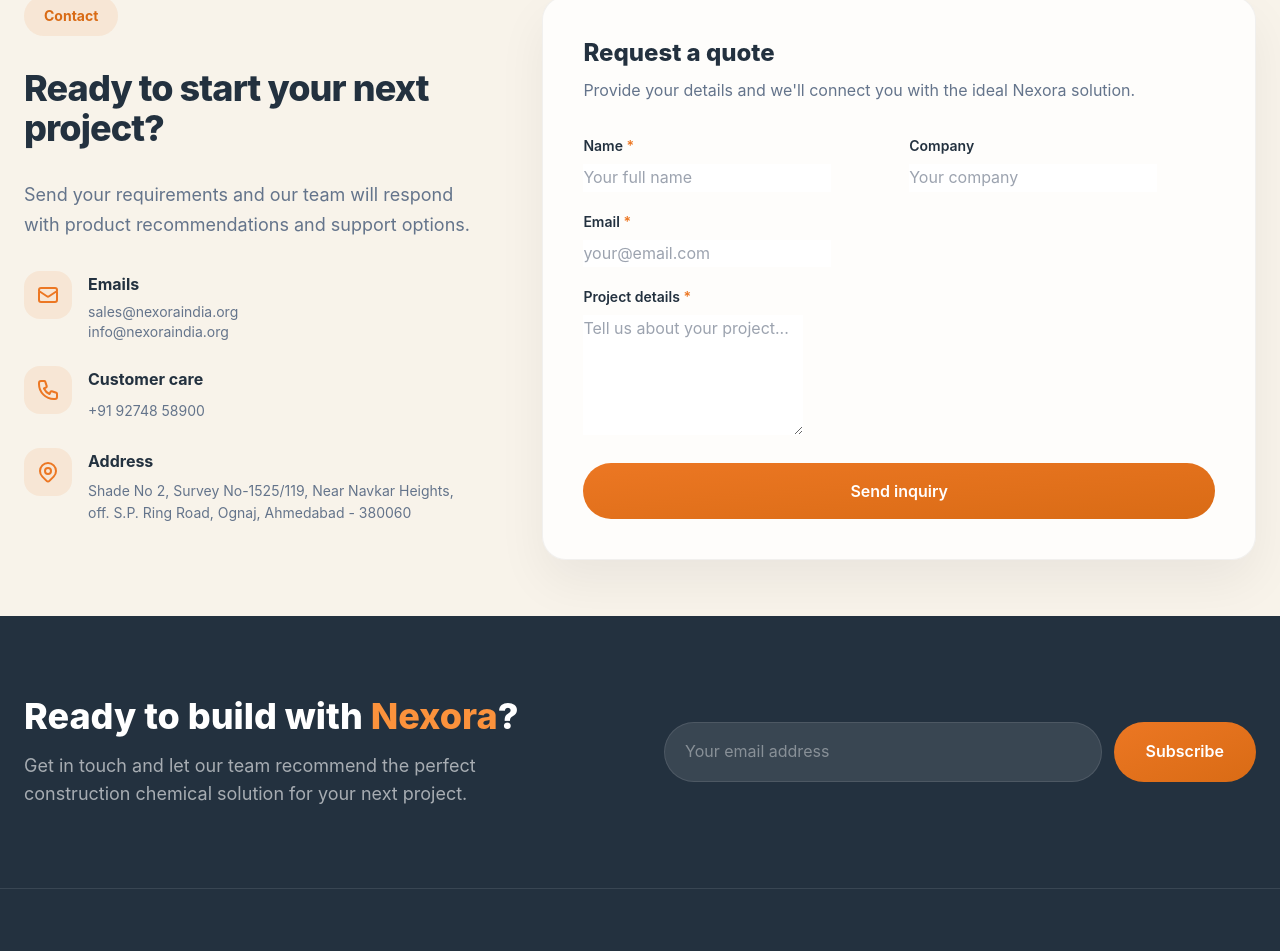
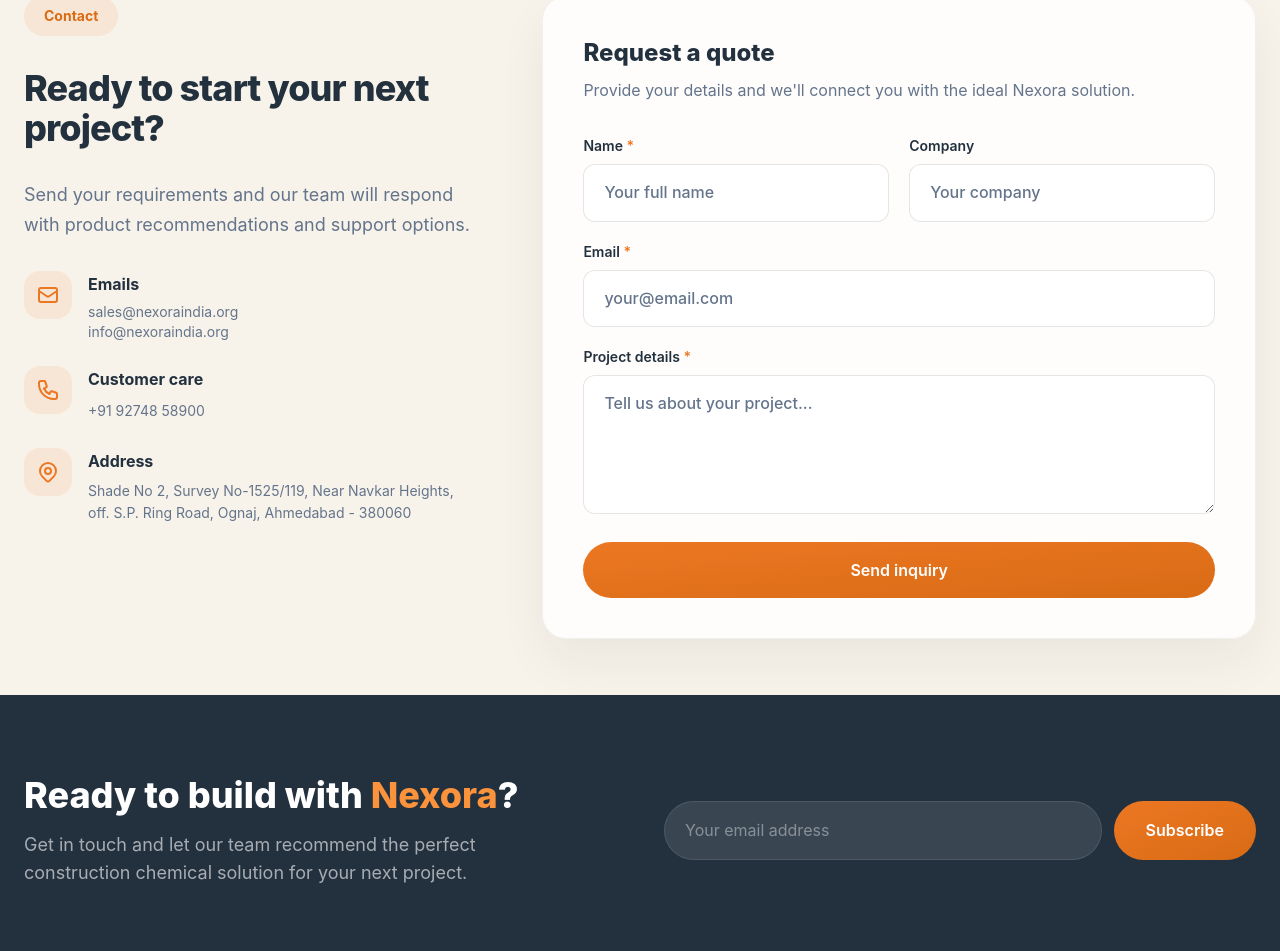
Before and after one commit to jaypalsodha/nexora, a Next.js app: page / in a window 1280 px wide. Shown: the part 6480-7431 px from the top of the page. Built offline with nearby package versions, Linux system fonts and the light colour scheme.

Commit message:
fix: add missing .form-input CSS class for contact form

```diff
--- a/app/globals.css
+++ b/app/globals.css
@@ -130,6 +130,11 @@
   @apply py-14 bg-cream-50;
 }
 
+/* Form inputs */
+.form-input {
+  @apply w-full px-5 py-3.5 rounded-xl border border-black/10 bg-white text-ink placeholder-muted font-medium focus:outline-none focus:border-nx-600 focus:ring-2 focus:ring-nx-600/20 transition-all;
+}
+
 /* Section decoration */
 .section-deco {
   position: relative;
```
